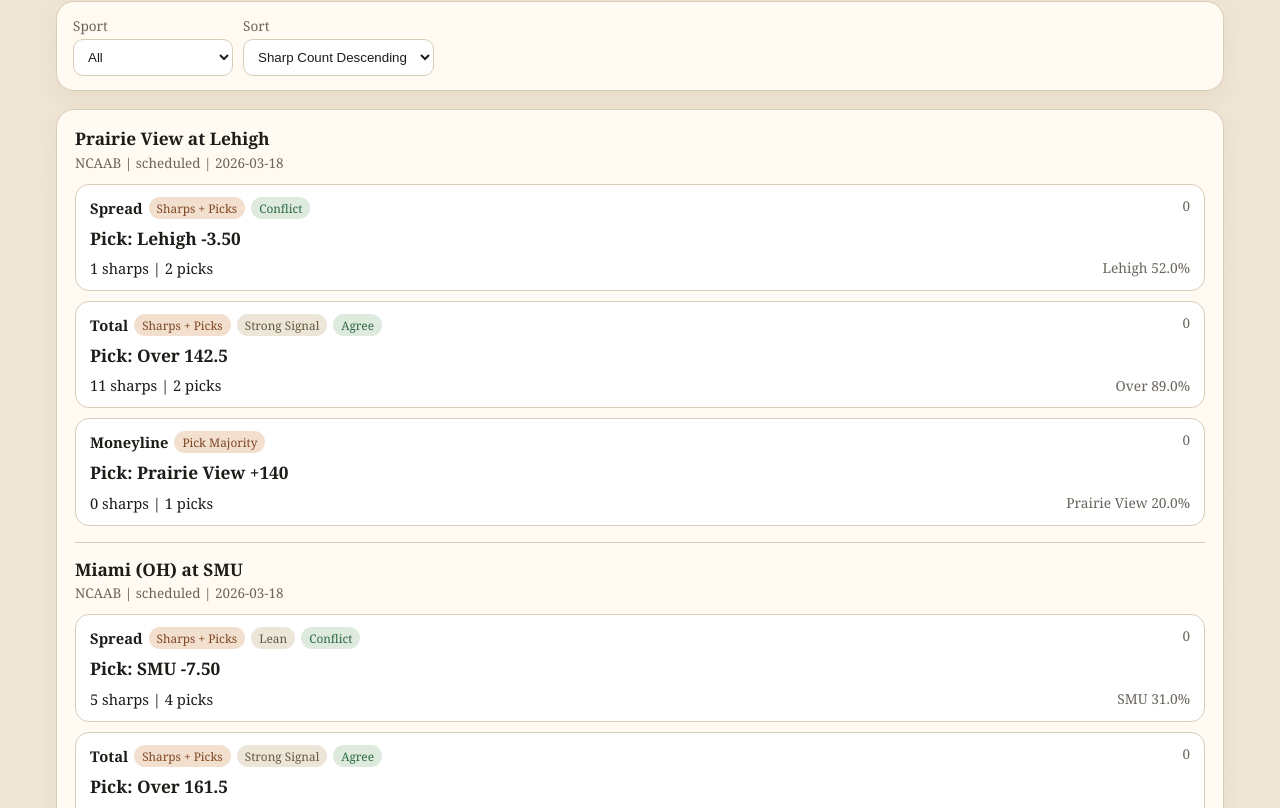
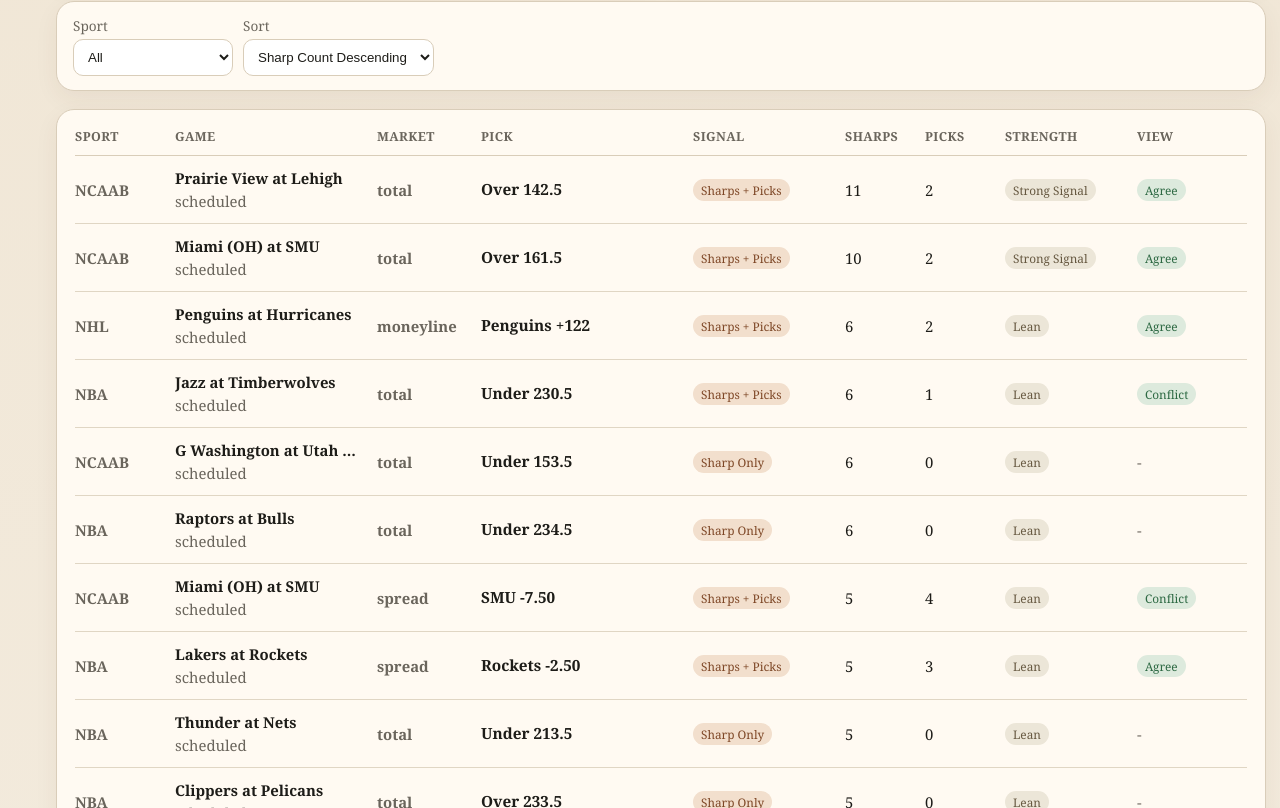
Before and after one commit to kevinheinzelman/action-exporter-view, a Next.js app: page / in a window 1280 px wide. Shown: the part 832-1640 px from the top of the page. Built offline with nearby package versions, Linux system fonts and the light colour scheme.

Commit message:
Add files via upload

```diff
--- a/app/globals.css
+++ b/app/globals.css
@@ -325,69 +325,75 @@
   padding: 18px;
 }
 
-.current-board-groups {
+.current-board-table {
   display: grid;
-  gap: 16px;
+  gap: 0;
 }
 
-.current-board-game {
+.current-board-table-row {
   display: grid;
+  grid-template-columns: 88px minmax(190px, 1.3fr) 92px minmax(200px, 1.35fr) 140px 68px 68px 120px 110px;
   gap: 12px;
-  padding-bottom: 16px;
-  border-bottom: 1px solid var(--line);
+  align-items: center;
 }
 
-.current-board-game:last-child {
-  border-bottom: none;
-  padding-bottom: 0;
+.current-board-table-head {
+  padding: 0 0 10px;
+  border-bottom: 1px solid var(--line);
+  color: var(--muted);
+  font-size: 0.78rem;
+  font-weight: 700;
+  letter-spacing: 0.03em;
+  text-transform: uppercase;
 }
 
-.current-board-game-header {
-  display: grid;
-  gap: 4px;
+.current-board-data-row {
+  padding: 12px 0;
+  border-bottom: 1px solid rgba(217, 205, 185, 0.8);
 }
 
-.current-board-game-title {
-  font-size: 1.08rem;
+.current-board-data-row:last-of-type {
+  border-bottom: none;
+}
+
+.current-board-cell {
+  min-width: 0;
+  font-size: 0.93rem;
+}
+
+.current-board-sport-cell,
+.current-board-market-cell {
+  font-weight: 700;
+  color: var(--muted);
+}
+
+.current-board-game-cell {
+  display: grid;
+  gap: 3px;
+}
+
+.current-board-game-cell strong,
+.current-board-pick-text {
+  display: block;
+  white-space: nowrap;
+  overflow: hidden;
+  text-overflow: ellipsis;
+}
+
+.current-board-pick-cell {
+  min-width: 0;
+}
+
+.current-board-pick-text {
+  font-size: 0.96rem;
   line-height: 1.25;
 }
 
-.current-board-game-meta {
-  font-size: 0.84rem;
-}
-
-.current-board-market-list {
-  display: grid;
-  gap: 10px;
-}
-
-.current-board-market-row {
-  display: grid;
-  gap: 8px;
-  padding: 12px 14px;
-  border: 1px solid var(--line);
-  border-radius: 14px;
-  background: var(--panel-strong);
-}
-
-.current-board-market-top {
+.current-board-badge-cell {
   display: flex;
+  align-items: center;
   flex-wrap: wrap;
-  align-items: start;
-  justify-content: space-between;
-  gap: 8px 12px;
-}
-
-.current-board-market-badges {
-  display: flex;
-  flex-wrap: wrap;
-  align-items: center;
   gap: 6px;
-}
-
-.current-board-market-name {
-  text-transform: capitalize;
-  font-size: 0.92rem;
 }
 
 .current-board-pill {
@@ -409,33 +415,6 @@
 .current-board-pill-agreement {
   background: #ddeadd;
   color: #2d6943;
-}
-
-.current-board-close-delta {
-  white-space: nowrap;
-  font-size: 0.84rem;
-}
-
-.current-board-primary-side {
-  font-size: 1.08rem;
-  font-weight: 700;
-  line-height: 1.35;
-}
-
-.current-board-market-bottom {
-  display: flex;
-  flex-wrap: wrap;
-  justify-content: space-between;
-  gap: 8px 12px;
-  align-items: center;
-}
-
-.current-board-counts {
-  font-size: 0.92rem;
-}
-
-.current-board-public {
-  font-size: 0.86rem;
 }
 
 @media (max-width: 768px) {
@@ -479,21 +458,45 @@
     padding: 14px;
   }
 
-  .current-board-market-row {
-    padding: 11px 12px;
+  .current-board-summary-count {
+    white-space: normal;
   }
 
-  .current-board-primary-side {
-    font-size: 1rem;
+  .current-board-table-head {
+    display: none;
   }
 
-  .current-board-market-bottom {
-    flex-direction: column;
+  .current-board-table-row {
+    grid-template-columns: 1fr;
+    gap: 6px;
+  }
+
+  .current-board-data-row {
+    padding: 12px 0;
+  }
+
+  .current-board-cell {
+    display: flex;
+    justify-content: space-between;
+    gap: 10px;
     align-items: start;
   }
 
-  .current-board-close-delta,
-  .current-board-summary-count {
-    white-space: normal;
+  .current-board-cell::before {
+    content: attr(data-label);
+    color: var(--muted);
+    font-size: 0.78rem;
+    font-weight: 700;
+    text-transform: uppercase;
+    flex: 0 0 78px;
+  }
+
+  .current-board-game-cell,
+  .current-board-pick-cell,
+  .current-board-badge-cell {
+    display: flex;
+    justify-content: space-between;
+    align-items: start;
+    flex-wrap: wrap;
   }
 }
--- a/app/page.tsx
+++ b/app/page.tsx
@@ -7,20 +7,13 @@
   getCloseDeltaSummary,
   getPrimaryPickCount,
   getPrimarySharpCount,
-  getPrimarySignalSide,
-  getPublicSummary
+  getPrimarySignalSide
 } from '../lib/data';
 
 type BoardMarketRow = {
   game: Record<string, any>;
   market: string;
   row: Record<string, any>;
-};
-
-type BoardGameGroup = {
-  gameId: string;
-  game: Record<string, any>;
-  rows: BoardMarketRow[];
 };
 
 const SPORT_OPTIONS = [
@@ -36,12 +29,6 @@
   { label: 'Sharp Count Descending', value: 'sharp_desc' },
   { label: 'Pick Count Descending', value: 'pick_desc' }
 ];
-
-const MARKET_ORDER: Record<string, number> = {
-  spread: 0,
-  total: 1,
-  moneyline: 2
-};
 
 function getSharpCount(row: Record<string, any>): number {
   return getPrimarySharpCount(row);
@@ -88,32 +75,28 @@
   return getPrimarySignalSide(row, 'sharp') === getPrimarySignalSide(row, 'picks') ? 'Agree' : 'Conflict';
 }
 
-function getCountsText(row: Record<string, any>): string {
-  return `${getSharpCount(row)} sharps | ${getPickCount(row)} picks`;
-}
-
 function getPrimarySideText(game: Record<string, any>, market: string, row: Record<string, any>): string {
   const preferredSide = getSharpCount(row) > 0 ? getPrimarySignalSide(row, 'sharp') : getPrimarySignalSide(row, 'picks');
 
   if (market === 'total') {
     const totalLine = row.totalLine ?? row.overValue ?? row.underValue ?? 'N/A';
     if (preferredSide === 'over') {
-      return `Pick: Over ${totalLine}`;
+      return `Over ${totalLine}`;
     }
     if (preferredSide === 'under') {
-      return `Pick: Under ${totalLine}`;
+      return `Under ${totalLine}`;
     }
-    return `Pick: Total ${totalLine}`;
+    return `Total ${totalLine}`;
   }
 
   if (preferredSide === 'away') {
-    return `Pick: ${game.awayTeam ?? 'Away'} ${formatSignedNumber(row.awayValue)}`;
+    return `${game.awayTeam ?? 'Away'} ${formatSignedNumber(row.awayValue)}`;
   }
   if (preferredSide === 'home') {
-    return `Pick: ${game.homeTeam ?? 'Home'} ${formatSignedNumber(row.homeValue)}`;
+    return `${game.homeTeam ?? 'Home'} ${formatSignedNumber(row.homeValue)}`;
   }
 
-  return `Pick: ${game.awayTeam ?? 'Away'} ${formatSignedNumber(row.awayValue)} / ${game.homeTeam ?? 'Home'} ${formatSignedNumber(row.homeValue)}`;
+  return `${game.awayTeam ?? 'Away'} ${formatSignedNumber(row.awayValue)} / ${game.homeTeam ?? 'Home'} ${formatSignedNumber(row.homeValue)}`;
 }
 
 function getMarketSortValue(row: Record<string, any>, sortMode: string): [number, number, string] {
@@ -137,17 +120,6 @@
     return rightSecondary - leftSecondary;
   }
   return rightPulledAt.localeCompare(leftPulledAt);
-}
-
-function compareGroups(left: BoardGameGroup, right: BoardGameGroup, sortMode: string): number {
-  const leftTopRow = [...left.rows].sort((a, b) => compareRows(a, b, sortMode))[0];
-  const rightTopRow = [...right.rows].sort((a, b) => compareRows(a, b, sortMode))[0];
-
-  if (!leftTopRow || !rightTopRow) {
-    return 0;
-  }
-
-  return compareRows(leftTopRow, rightTopRow, sortMode);
 }
 
 export default function CurrentBoardPage() {
@@ -216,35 +188,6 @@
     rows.sort((left, right) => compareRows(left, right, sortMode));
     return rows;
   }, [marketRows, sportFilter, sortMode]);
-
-  const groupedGames = useMemo<BoardGameGroup[]>(() => {
-    const groups = new Map<string, BoardGameGroup>();
-
-    for (const row of filteredRows) {
-      const gameId = String(row.game.gameId ?? `${row.game.awayTeam}:${row.game.homeTeam}`);
-      if (!groups.has(gameId)) {
-        groups.set(gameId, {
-          gameId,
-          game: row.game,
-          rows: []
-        });
-      }
-      groups.get(gameId)?.rows.push(row);
-    }
-
-    return [...groups.values()]
-      .map((group) => ({
-        ...group,
-        rows: [...group.rows].sort((left, right) => {
-          const orderDiff = (MARKET_ORDER[left.market] ?? 99) - (MARKET_ORDER[right.market] ?? 99);
-          if (orderDiff !== 0) {
-            return orderDiff;
-          }
-          return compareRows(left, right, sortMode);
-        })
-      }))
-      .sort((left, right) => compareGroups(left, right, sortMode));
-  }, [filteredRows, sortMode]);
 
   return (
     <main className="page current-board-page">
@@ -335,42 +278,45 @@
       </section>
 
       <section className="panel current-board-panel">
-        <div className="current-board-groups">
-          {groupedGames.map((group) => (
-            <article key={group.gameId} className="current-board-game">
-              <div className="current-board-game-header">
-                <strong className="current-board-game-title">{group.game.awayTeam ?? 'Away'} at {group.game.homeTeam ?? 'Home'}</strong>
-                <div className="subtle current-board-game-meta">{String(group.game.leagueSlug ?? '').toUpperCase()} | {group.game.status ?? 'unknown'} | {board.boardDate ?? 'N/A'}</div>
+        <div className="current-board-table">
+          <div className="current-board-table-head current-board-table-row">
+            <div>Sport</div>
+            <div>Game</div>
+            <div>Market</div>
+            <div>Pick</div>
+            <div>Signal</div>
+            <div>Sharps</div>
+            <div>Picks</div>
+            <div>Strength</div>
+            <div>View</div>
+          </div>
+
+          {filteredRows.map(({ game, market, row }) => (
+            <div className="current-board-table-row current-board-data-row" key={`${String(game.gameId)}:${market}`}>
+              <div className="current-board-cell current-board-sport-cell" data-label="Sport">{String(game.leagueSlug ?? game.sport ?? '').toUpperCase()}</div>
+              <div className="current-board-cell current-board-game-cell" data-label="Game">
+                <strong>{game.awayTeam ?? 'Away'} at {game.homeTeam ?? 'Home'}</strong>
+                <span className="subtle">{game.status ?? 'unknown'}</span>
               </div>
-
-              <div className="current-board-market-list">
-                {group.rows.map(({ market, row }) => (
-                  <div key={`${group.gameId}:${market}`} className="current-board-market-row">
-                    <div className="current-board-market-top">
-                      <div className="current-board-market-badges">
-                        <strong className="current-board-market-name">{market}</strong>
-                        <span className="pill current-board-pill current-board-pill-signal">{getSignalLabel(row)}</span>
-                        {getSignalStrengthLabel(row) ? <span className="pill current-board-pill current-board-pill-strength">{getSignalStrengthLabel(row)}</span> : null}
-                        {getAgreementLabel(row) ? <span className="pill current-board-pill current-board-pill-agreement">{getAgreementLabel(row)}</span> : null}
-                      </div>
-                      <span className="subtle current-board-close-delta">{getCloseDeltaSummary(row)}</span>
-                    </div>
-
-                    <div className="current-board-primary-side">
-                      {getPrimarySideText(group.game, market, row)}
-                    </div>
-
-                    <div className="current-board-market-bottom">
-                      <span className="current-board-counts">{getCountsText(row)}</span>
-                      <span className="subtle current-board-public">{getPublicSummary(row)}</span>
-                    </div>
-                  </div>
-                ))}
+              <div className="current-board-cell current-board-market-cell" data-label="Market">{market}</div>
+              <div className="current-board-cell current-board-pick-cell" data-label="Pick">
+                <strong className="current-board-pick-text">{getPrimarySideText(game, market, row)}</strong>
               </div>
-            </article>
+              <div className="current-board-cell current-board-badge-cell" data-label="Signal">
+                <span className="pill current-board-pill current-board-pill-signal">{getSignalLabel(row)}</span>
+              </div>
+              <div className="current-board-cell" data-label="Sharps">{getSharpCount(row)}</div>
+              <div className="current-board-cell" data-label="Picks">{getPickCount(row)}</div>
+              <div className="current-board-cell current-board-badge-cell" data-label="Strength">
+                {getSignalStrengthLabel(row) ? <span className="pill current-board-pill current-board-pill-strength">{getSignalStrengthLabel(row)}</span> : <span className="subtle">-</span>}
+              </div>
+              <div className="current-board-cell current-board-badge-cell" data-label="View">
+                {getAgreementLabel(row) ? <span className="pill current-board-pill current-board-pill-agreement">{getAgreementLabel(row)}</span> : <span className="subtle">-</span>}
+              </div>
+            </div>
           ))}
 
-          {groupedGames.length === 0 ? <div className="subtle">No board rows match the current sport filter.</div> : null}
+          {filteredRows.length === 0 ? <div className="subtle">No board rows match the current sport filter.</div> : null}
         </div>
       </section>
     </main>
```
